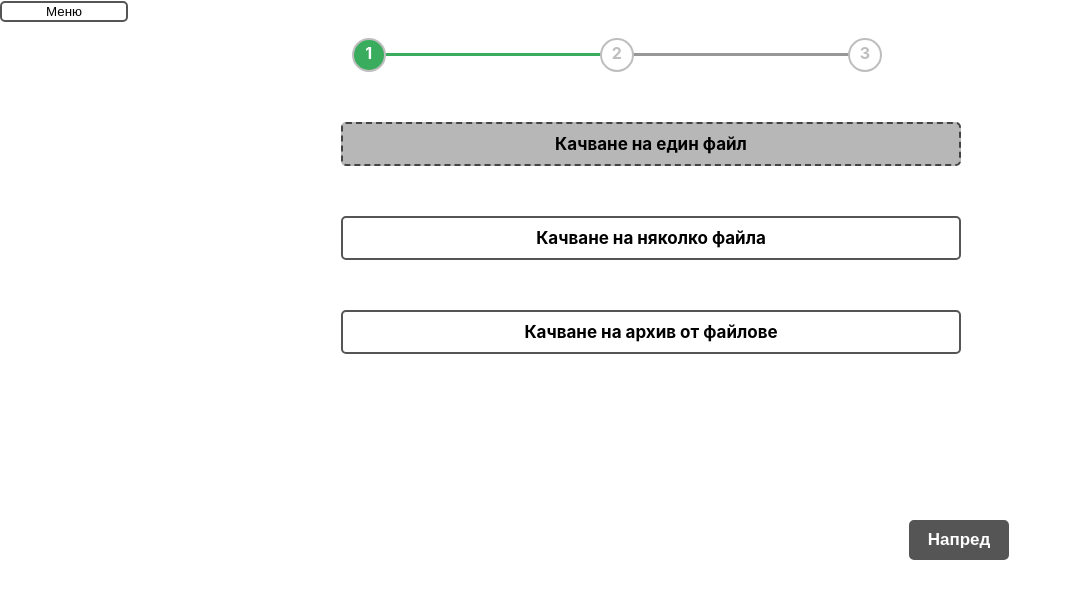
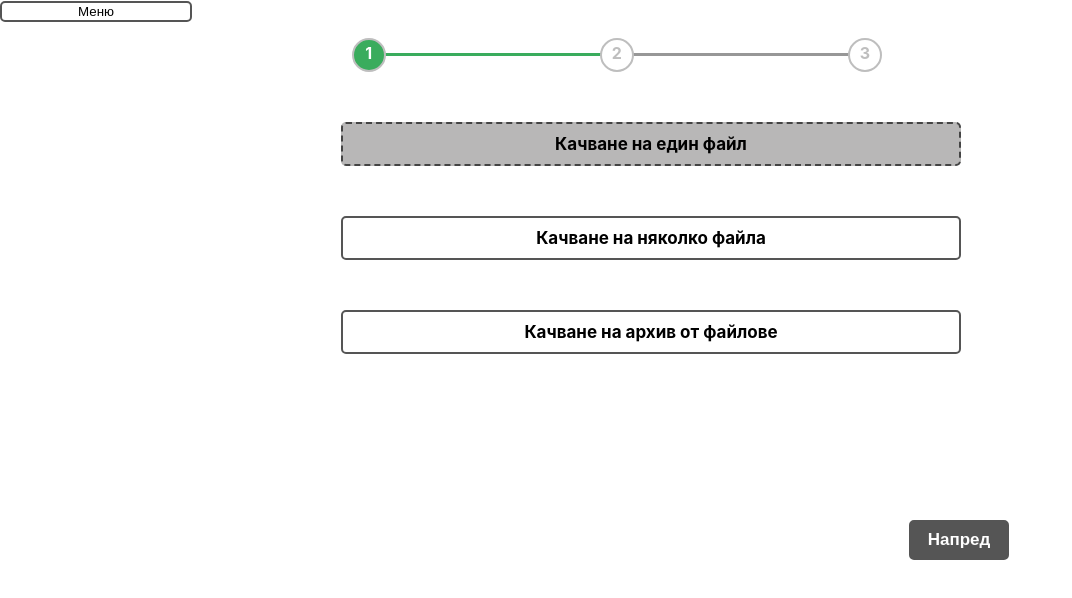
Before and after one commit to yoannakr/DataPanda, a React (Create React App) app in the folder src/DataPanda.UI/web/: page /fileUploader in a window 1280 px wide. Shown: the top 598 px of the page, without its empty margins (0-1072 px from the left). Built offline with nearby package versions, Linux system fonts and the light colour scheme.

Commit message:
Fix button

```diff
--- a/src/DataPanda.UI/web/src/components/FileUploader/FileUploader.module.scss
+++ b/src/DataPanda.UI/web/src/components/FileUploader/FileUploader.module.scss
@@ -29,7 +29,7 @@
 }
 
 .MenuButton {
-  width: 10%;
+  width: 15%;
   border: 2px solid #555555;
   border-radius: 5px;
   background-color: white;
```
